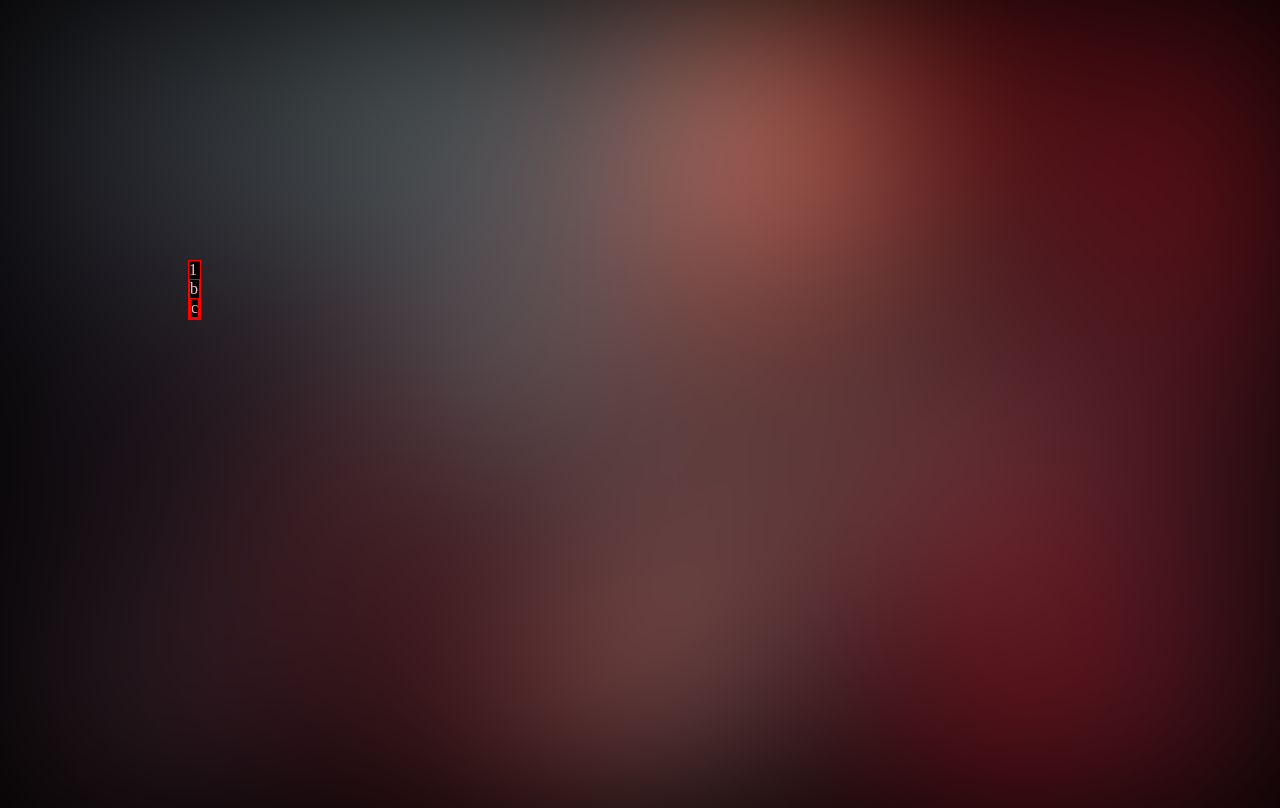
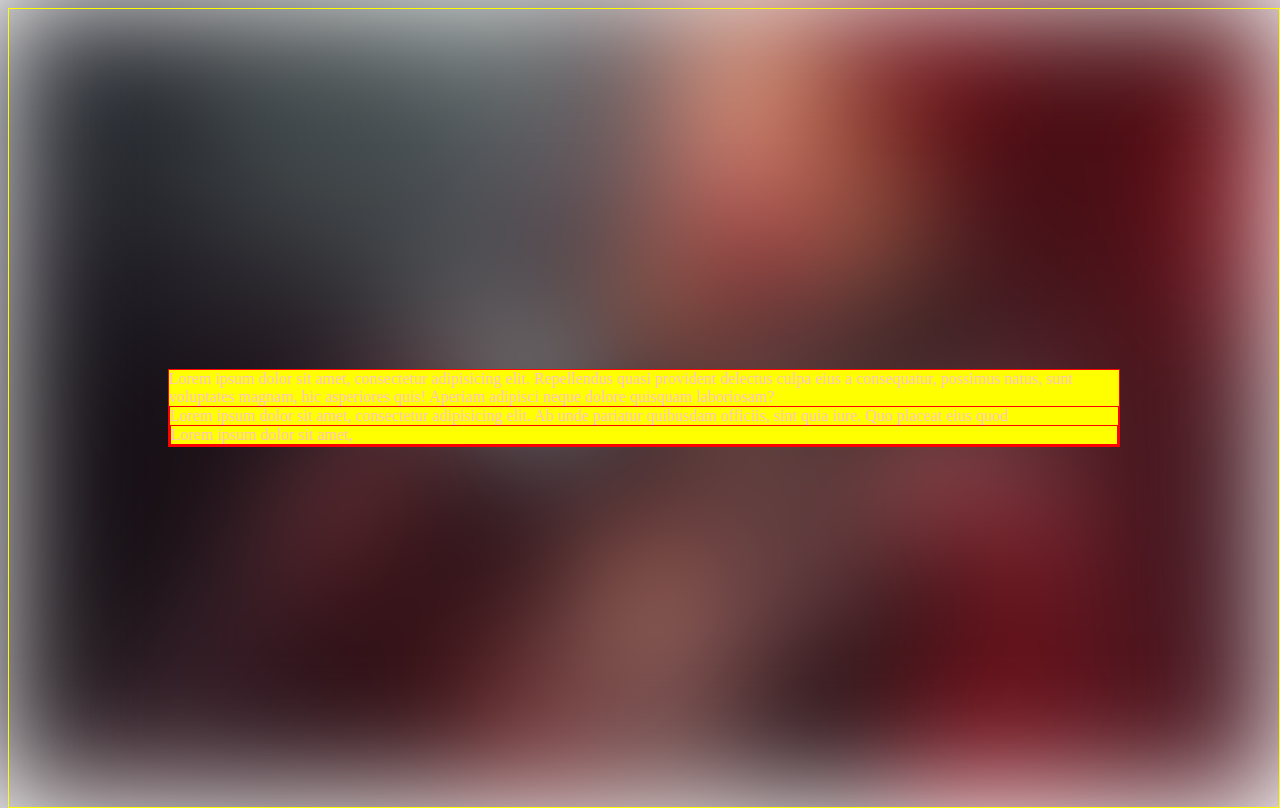
Before and after one commit to va164/quiz, a plain HTML site: page index.html in a window 1280 px wide. Drawn offline with Linux system fonts and the light colour scheme.

Commit message:
basic skeleton

```diff
--- a/index.html
+++ b/index.html
@@ -7,17 +7,17 @@
 </head>
 <body>
 	<div class="main">
-	a
 	</div>
-		<div class="quiz">
-		1
-			<div class="q1">
-			b
-				<div class="options">
-				c
+		<div class="outer">
+			<div class="quiz">
+			Lorem ipsum dolor sit amet, consectetur adipisicing elit. Repellendus quasi provident delectus culpa eius a consequatur, possimus natus, sunt voluptates magnam, hic asperiores quis! Aperiam adipisci neque dolore quisquam laboriosam?
+				<div class="q1">
+				Lorem ipsum dolor sit amet, consectetur adipisicing elit. Ab unde pariatur quibusdam officiis, sint quia iure. Quo placeat eius quod
+					<div class="options">
+					Lorem ipsum dolor sit amet,
+					</div>
 				</div>
 			</div>
 		</div>
-
 </body>
 </html>
--- a/style.css
+++ b/style.css
@@ -1,5 +1,4 @@
-*{
-	background: black;
+*, *:before, *:after{
 	color: pink;
 	box-sizing: border-box;
 }
@@ -15,13 +14,22 @@
 	background-image: url("images/mustaine.jpg");
 	background-repeat: no-repeat;
 	background-size: cover;
-	-webkit-filter: blur(100px);
+	-webkit-filter: blur(60px);
 	z-index: -1;
 }
+.outer{
+
+	position: absolute;
+	height: 100%;
+	border-color: yellow;
+
+	display: flex;
+
+	align-items: center;
+
+	justify-content: center;
+}
 .quiz{
-	box-sizing: border-box;
-	margin:180px;
-	position: fixed;
-	top: 10%;
-	float: center;
+	background-color: yellow;
+	max-width: 75%
 }
```
